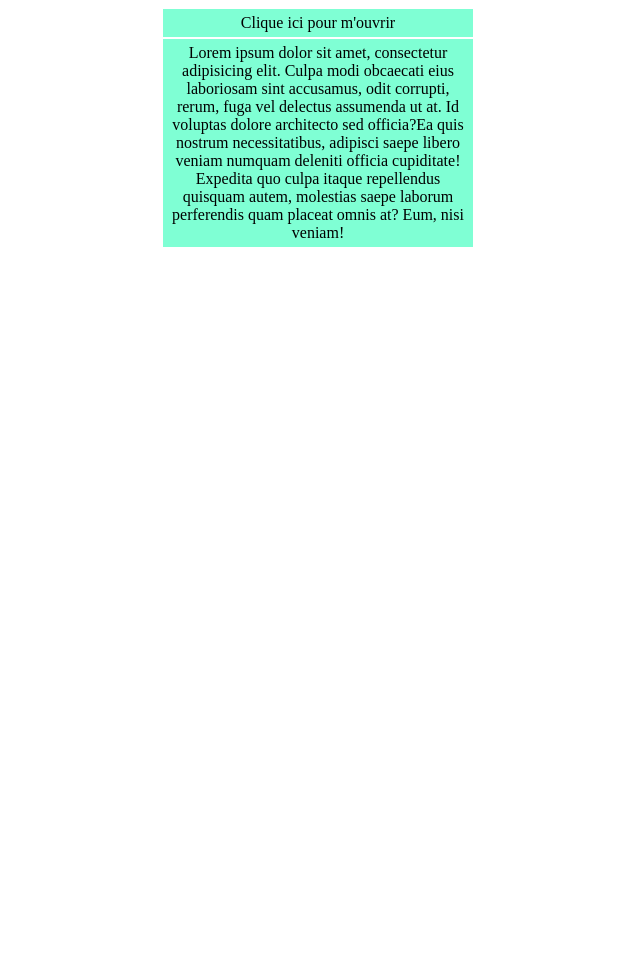
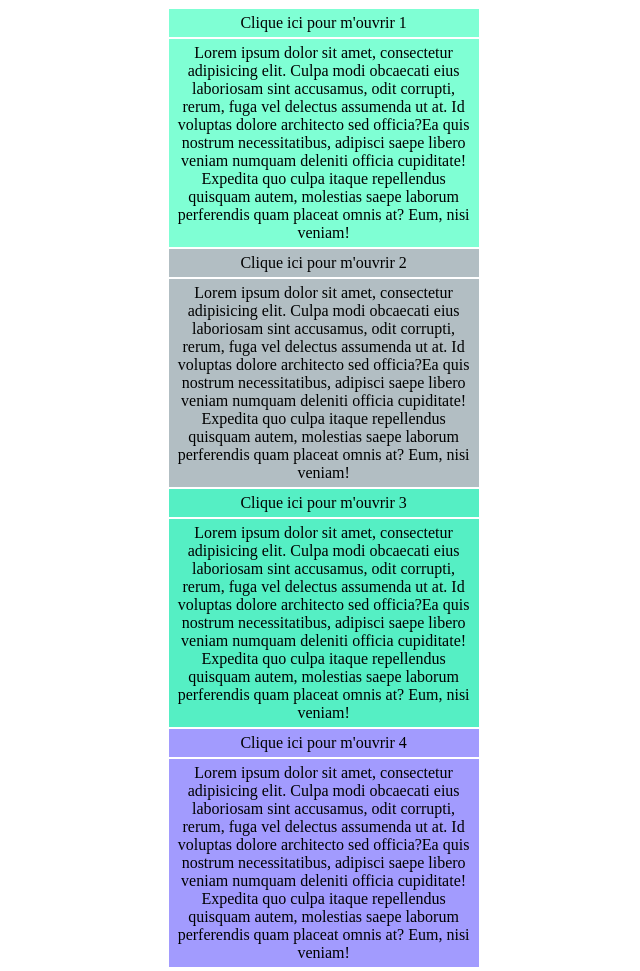
Before and after one commit to KVess/Hello-JS, a plain HTML site: page test.html in a window 1280 px wide. Shown: the whole page, without its empty margins (346-986 px from the left). Before the commit the page ends 800 px from the top, so only its background shows below. Drawn offline with nearby package versions, Linux system fonts and the light colour scheme.

Commit message:
Mise à jour du fichier

```diff
--- a/test.html
+++ b/test.html
@@ -24,15 +24,50 @@
         });*/
 
         $(document).ready(function(){
-            $("#cover").click(function(){
-                $("#panel").slideToggle();
-            })
+            // $("#cover").click(function(){
+            //     $("#panel").slideToggle();
+            // })
+
+            var acc = $(".acc");
+
+            console.log(acc);
+
+            for(i = 0; i < acc.length; i++ ){
+                console.log(acc[i]);
+                $(acc[i]).click(function(){
+                    // $(acc[i]).next().slideToggle();
+                    $(this).next().slideToggle();
+                });
+            }
         });
 
     </script>
 
     <style>
-        #cover, #panel{
+        /* #cover, #panel{
+            padding : 5px;
+            text-align : center;
+            background-color : aquamarine;
+            border: solid 1px #FFF;
+            width: 300px;
+        } */
+
+        #tabs{
+
+            margin: auto;
+            /* padding-left: 500px; */
+            width: 20%;
+        }
+
+        /* .acc{
+            padding : 5px;
+            text-align : center;
+            background-color : aquamarine;
+            border: solid 1px #FFF;
+            width: 300px;
+        } */
+
+        .acc-style div{
             padding : 5px;
             text-align : center;
             background-color : aquamarine;
@@ -40,11 +75,16 @@
             width: 300px;
         }
 
-        #tabs{
+        .white{
+            background-color: #b2bec3 !important;
+        }
 
-            /*margin: auto;*/
-            padding-left: 500px;
-            width: 25px;
+        .green{
+            background-color: #55efc4 !important;
+        }
+
+        .purple{
+            background-color: #a29bfe !important;
         }
     </style>
 
@@ -60,11 +100,44 @@
 
     <button id="show">show</button>-->
 
-    <div id="tabs">
-        <div id="cover">
-            Clique ici pour m'ouvrir
+    <div id="tabs" class="acc-style">
+        <div class="acc" >
+            Clique ici pour m'ouvrir 1
         </div>
-        <div id="panel">
+        <div>
+            Lorem ipsum dolor sit amet, consectetur adipisicing elit. Culpa modi obcaecati eius laboriosam sint
+            accusamus, odit corrupti, rerum, fuga vel delectus assumenda ut at. Id voluptas dolore architecto sed
+            officia?Ea quis nostrum necessitatibus, adipisci saepe libero veniam numquam deleniti officia cupiditate!
+            Expedita quo culpa itaque repellendus quisquam autem, molestias saepe laborum perferendis quam placeat
+            omnis at? Eum, nisi veniam!
+        </div>
+
+        <div class="white acc">
+            Clique ici pour m'ouvrir 2
+        </div>
+        <div class="white">
+            Lorem ipsum dolor sit amet, consectetur adipisicing elit. Culpa modi obcaecati eius laboriosam sint
+            accusamus, odit corrupti, rerum, fuga vel delectus assumenda ut at. Id voluptas dolore architecto sed
+            officia?Ea quis nostrum necessitatibus, adipisci saepe libero veniam numquam deleniti officia cupiditate!
+            Expedita quo culpa itaque repellendus quisquam autem, molestias saepe laborum perferendis quam placeat
+            omnis at? Eum, nisi veniam!
+        </div>
+
+        <div class="green acc">
+            Clique ici pour m'ouvrir 3
+        </div>
+        <div class="green">
+            Lorem ipsum dolor sit amet, consectetur adipisicing elit. Culpa modi obcaecati eius laboriosam sint
+            accusamus, odit corrupti, rerum, fuga vel delectus assumenda ut at. Id voluptas dolore architecto sed
+            officia?Ea quis nostrum necessitatibus, adipisci saepe libero veniam numquam deleniti officia cupiditate!
+            Expedita quo culpa itaque repellendus quisquam autem, molestias saepe laborum perferendis quam placeat
+            omnis at? Eum, nisi veniam!
+        </div>
+
+        <div class="purple acc">
+            Clique ici pour m'ouvrir 4
+        </div>
+        <div class="purple">
             Lorem ipsum dolor sit amet, consectetur adipisicing elit. Culpa modi obcaecati eius laboriosam sint
             accusamus, odit corrupti, rerum, fuga vel delectus assumenda ut at. Id voluptas dolore architecto sed
             officia?Ea quis nostrum necessitatibus, adipisci saepe libero veniam numquam deleniti officia cupiditate!
```
